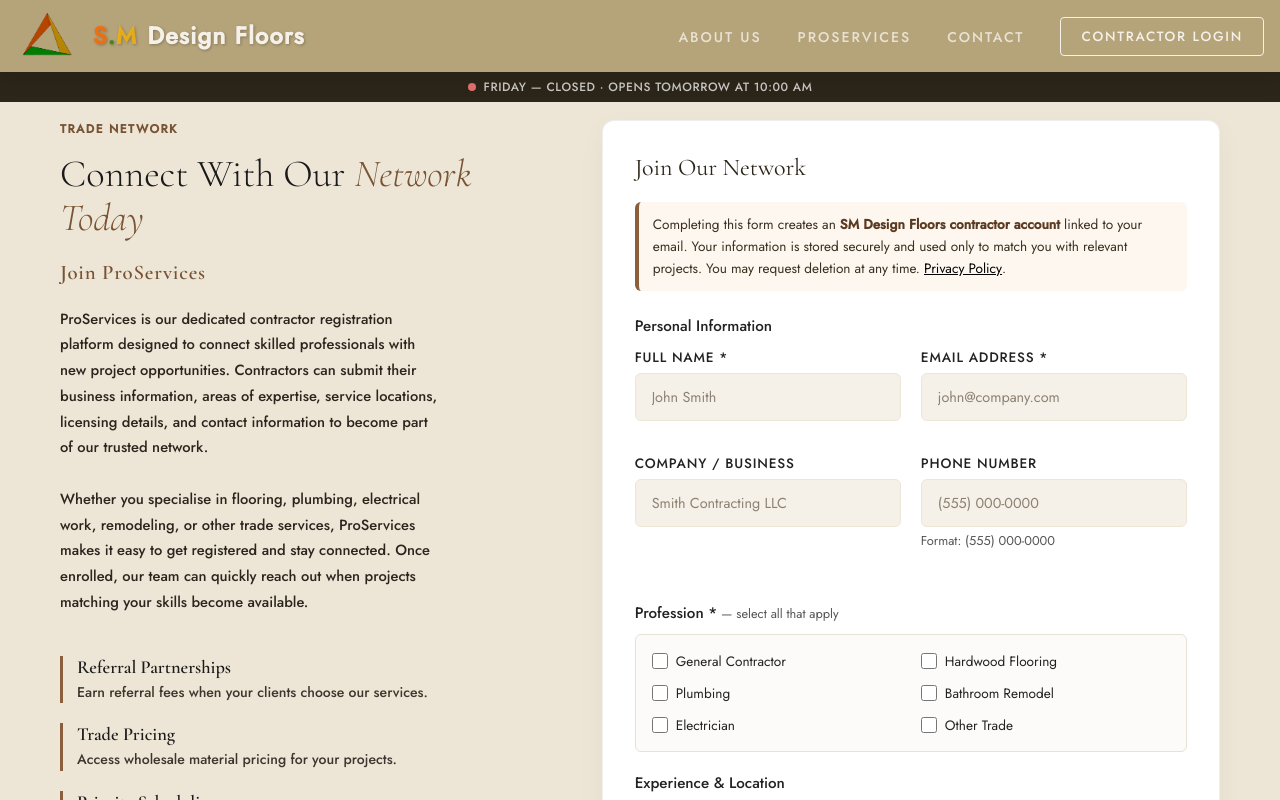
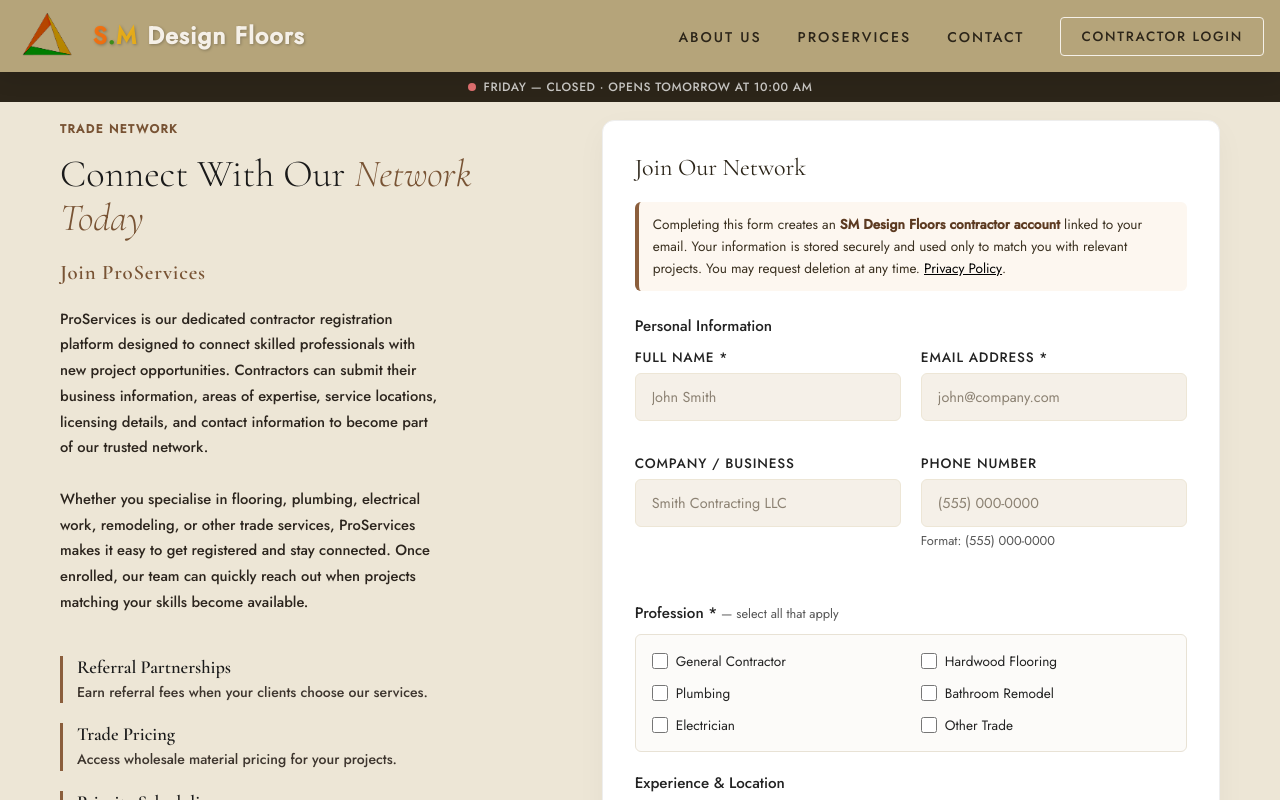
Before and after one commit to RichyKim12/SMDesignFloors, a React (Vite) app: page /proservices in a window 1280 px wide. Shown: the top 800 px of the page. Built offline with nearby package versions, Linux system fonts and the light colour scheme; no server answers.

Commit message:
button colors

```diff
--- a/src/App.css
+++ b/src/App.css
@@ -66,18 +66,18 @@ nav {
 }
 
 .nav-links a {
-  color: var(--cream);
+  color: var(--dark);
   text-decoration: none;
   font-size: 0.76rem;
   font-weight: 400;
   letter-spacing: 0.14em;
   text-transform: uppercase;
-  opacity: 0.82;
+  /* opacity: 0.82; */
   transition: opacity 0.2s;
 }
 
 .nav-links a:hover {
-  opacity: 1;
+  color: var(--dark);
 }
 
 /* HERO */
--- a/src/Components/Navbar.css
+++ b/src/Components/Navbar.css
@@ -63,18 +63,18 @@ nav button:focus-visible {
 }
 
 .nav-links a {
-  color: var(--cream);
+  color: var(--dark);
   text-decoration: none;
   font-size: 0.88rem;
   font-weight: 500;
   letter-spacing: 0.14em;
   text-transform: uppercase;
-  opacity: 0.82;
+  /* opacity: 0.82;  */
   transition: opacity 0.2s;
 }
 
 .nav-links a:hover {
-  opacity: 1;
+  color: var(--cream);
 }
 
 /* Visualizer & Dashboard buttons */
@@ -107,7 +107,7 @@ nav button:focus-visible {
 /* Login button */
 .nav-login-btn {
   background: transparent;
-  color: var(--cream);
+  color: var(--dark);
   border: 1px solid var(--cream);
   padding: 9px 20px;
   font-family: 'Jost', sans-serif;
--- a/src/styles/Navbar.css
+++ b/src/styles/Navbar.css
@@ -34,18 +34,18 @@
 }
 
 .nav-links a {
-  color: var(--cream);
+  color: var(--dark);
   text-decoration: none;
   font-size: 0.76rem;
   font-weight: 400;
   letter-spacing: 0.14em;
   text-transform: uppercase;
-  opacity: 0.82;
+  /* opacity: 0.82; */
   transition: opacity 0.2s;
 }
 
 .nav-links a:hover {
-  opacity: 1;
+  color: var(--dark);
 }
 
 @media (max-width: 900px) {
```
